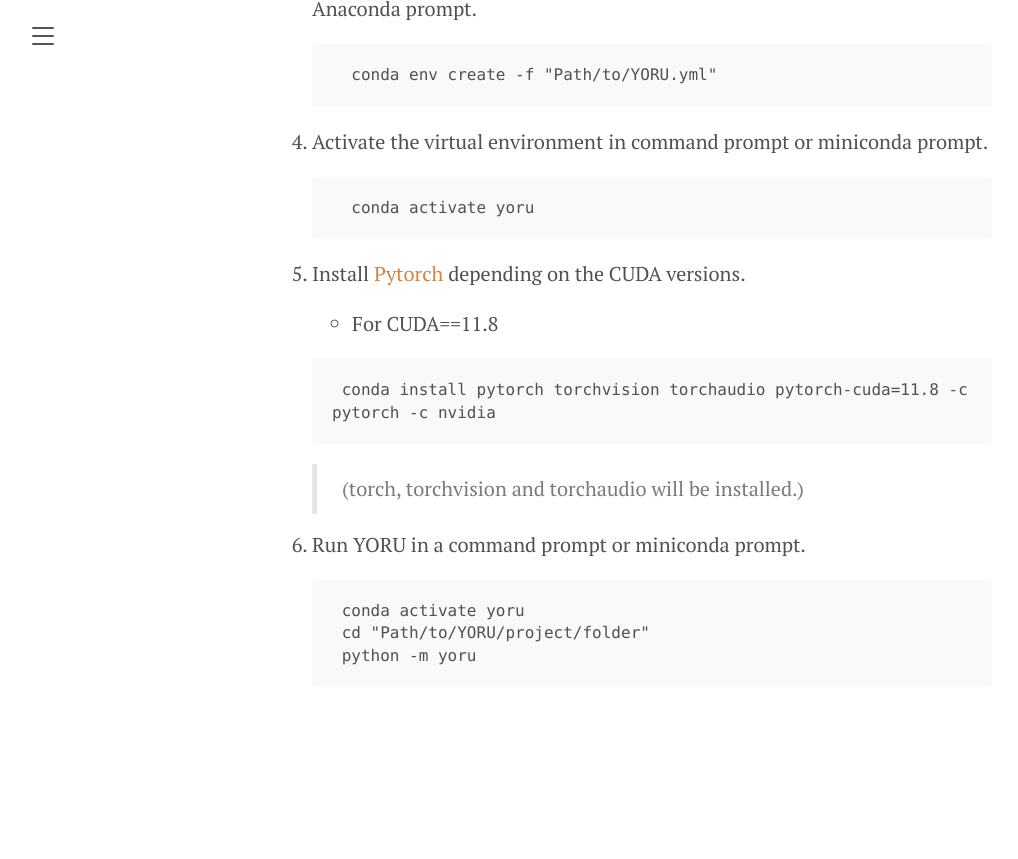
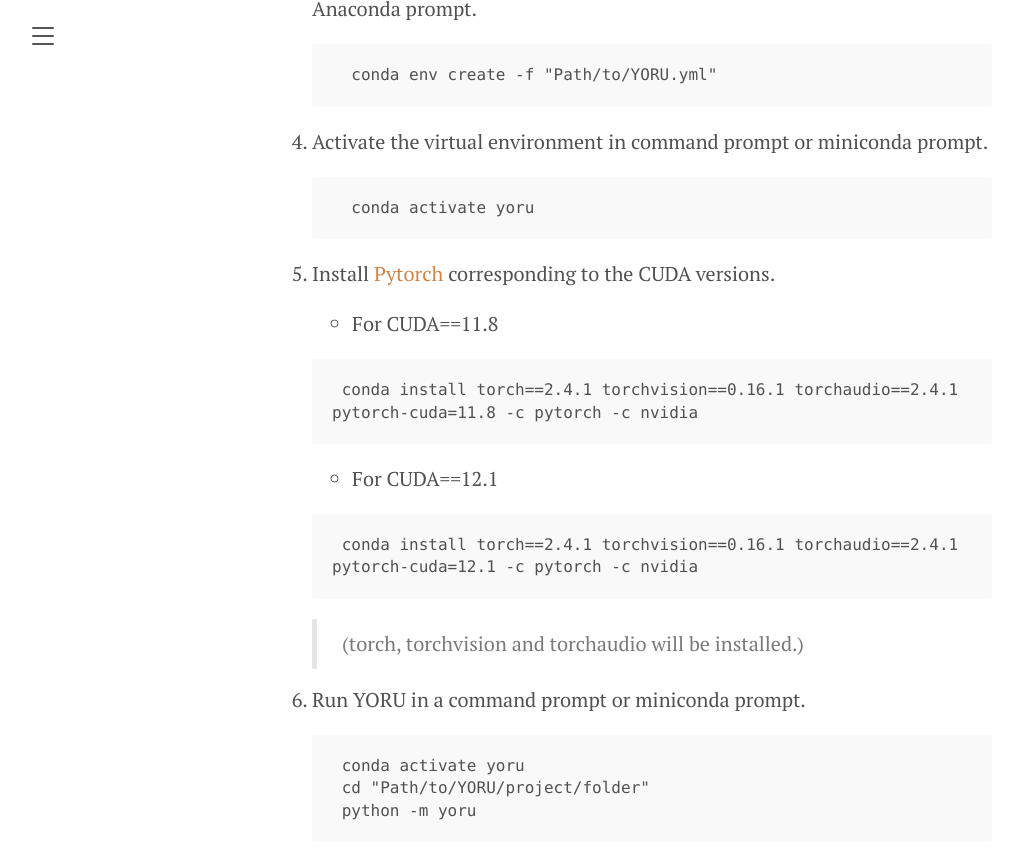
Before and after one commit to Kamikouchi-lab/YORU_doc, a Jekyll site: the page built from install.md, in a window 1280 px wide and 900 px high, scrolled down 957 px. Shown: the top 859 px of the window, without its empty margins (8-1026 px from the left). Built offline with Jekyll 4.4.1, drawn with Linux system fonts in a browser that asks for light colours; before the commit the page ends 1724 px from its top, so only the background shows below that.

Commit message:
Update install.md

````diff
--- a/install.md
+++ b/install.md
@@ -43,12 +43,18 @@
      conda activate yoru
      ```
 
-7. Install [Pytorch](https://pytorch.org) depending on the CUDA versions.
+7. Install [Pytorch](https://pytorch.org) corresponding to the CUDA versions.
 
     - For CUDA==11.8
 
     ```
-    conda install pytorch torchvision torchaudio pytorch-cuda=11.8 -c pytorch -c nvidia
+    conda install torch==2.4.1 torchvision==0.16.1 torchaudio==2.4.1 pytorch-cuda=11.8 -c pytorch -c nvidia
+    ```
+
+   - For CUDA==12.1
+
+    ```
+    conda install torch==2.4.1 torchvision==0.16.1 torchaudio==2.4.1 pytorch-cuda=12.1 -c pytorch -c nvidia
     ```
 
     >(torch, torchvision and torchaudio will be installed.)
````
